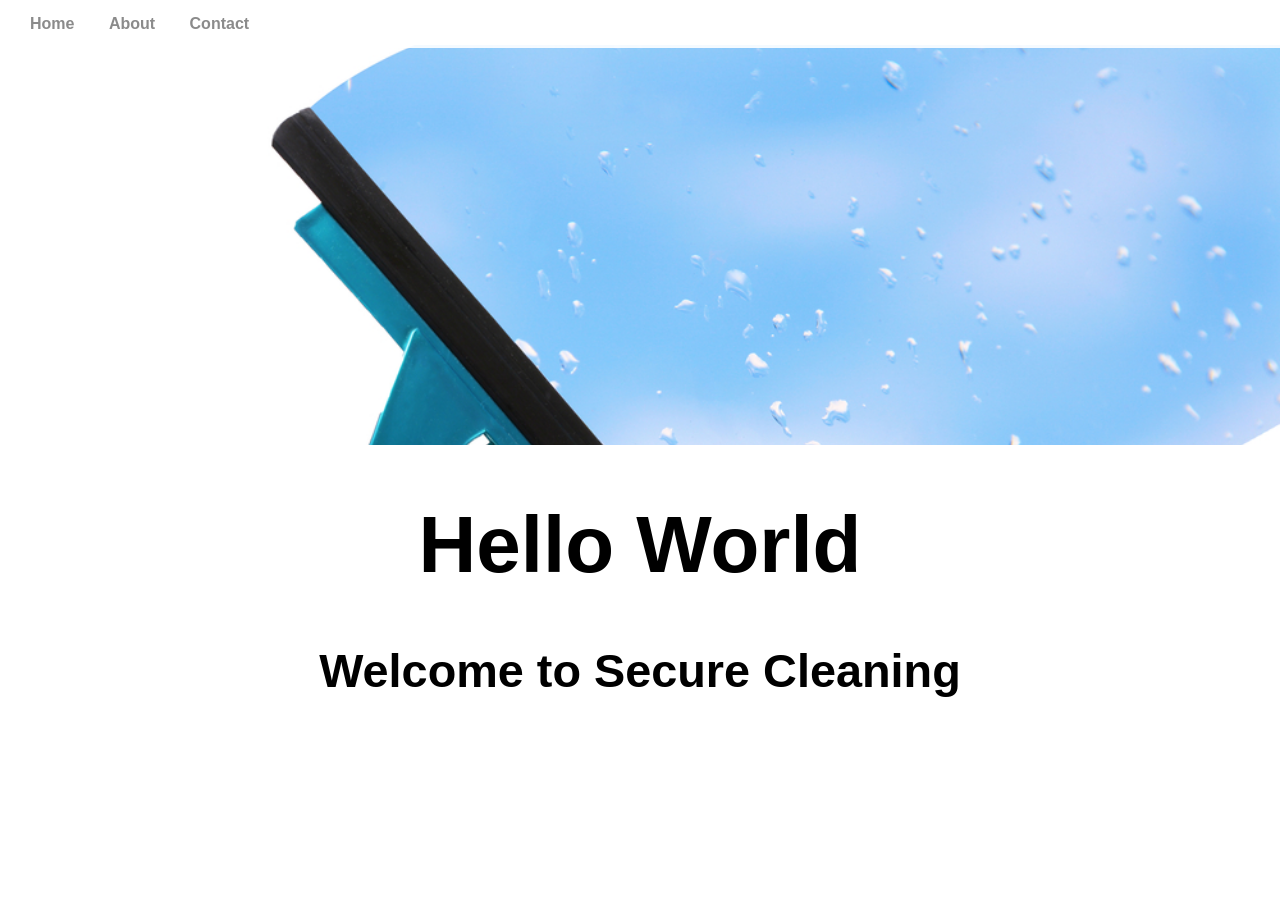
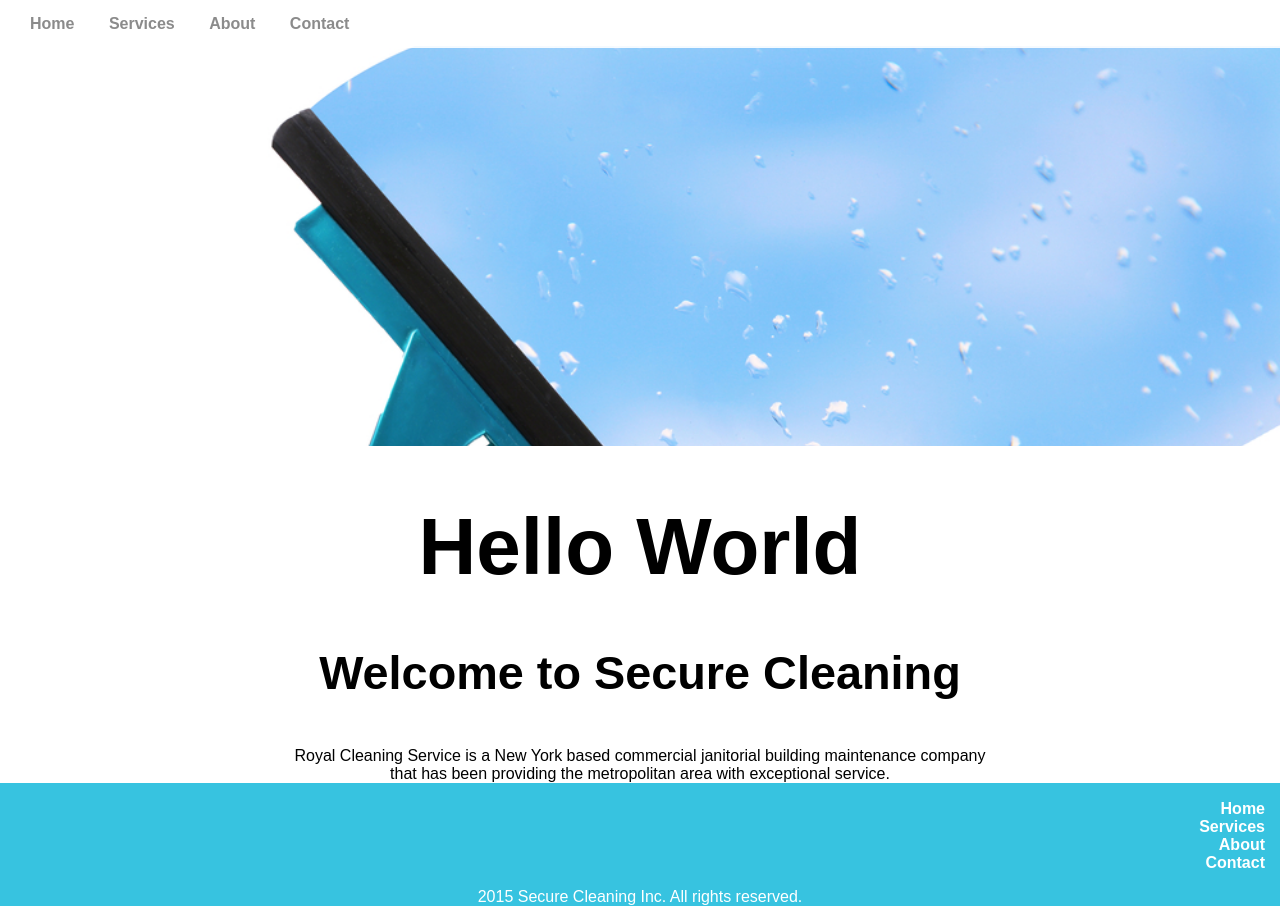
Before and after one commit to corasan/sample_website, a PHP site: page / in a window 1280 px wide. Before the commit the page ends 697 px from the top, so only its background shows below. Run offline with PHP 8.4, Linux system fonts and the light colour scheme.

Commit message:
Added a for and company about us.

```diff
--- a/css/my-style.css
+++ b/css/my-style.css
@@ -4,35 +4,42 @@
     top: 0;
 }
 
-ul {
+.nav ul {
     background-color: rgba(255, 255, 255, 0.9);
     padding: 15px;
     margin-top: 0px;
 }
 
-li {
+.nav li {
     list-style-type: none;
     display: inline;
     font-weight: bold;
 }
 
-a {
+.nav a {
     text-decoration: none;
     color: #8b8b8b;
     padding: 15px;
 }
 
-a:hover {
+.nav a:hover {
     color: #37c3e0;
     padding: 15px;
 }
 
 p {
-    width: 100px;
+    width: 700px;
+    margin: 0 auto;
+    text-align: center;
 }
 
 body {
-    padding-top: 45px;
+    padding-top: 46px;
+}
+
+.web-body {
+    background-color: white;
+    padding-top: 1px;
 }
 
 .welcome {
@@ -41,9 +48,32 @@ body {
     height: 400px;
     top: 0;
     text-align: center;
+    width: 100%;
 }
 
 .introduction {
     font-size: 40px;
     text-align: center;
 }
+
+.footer {
+    background-color: #37c3e0;
+    padding-top: 1px;
+}
+
+.footer li {
+    list-style-type: none;
+    font-weight: bold;
+    text-align: right;
+    margin: 0 auto;
+}
+
+.footer a {
+    text-decoration: none;
+    color: white;
+    padding: 15px;
+}
+
+.footer p {
+    color: white;
+}
--- a/index.html
+++ b/index.html
@@ -12,6 +12,7 @@
         <div class="nav">
             <ul>
                 <li><a href="#">Home</a></li>
+                <li><a href="#">Services</a></li>
                 <li><a href="#">About</a></li>
                 <li><a href="#">Contact</a></li>
             </ul>
@@ -20,9 +21,28 @@
         <div class="welcome">
         </div>
 
-        <div class="introduction">
-            <h1>Hello World</h1>
-            <h3>Welcome to Secure Cleaning</h3>
+        <div class="web-body">
+            <div class="introduction">
+                <h1>Hello World</h1>
+                <h3>Welcome to Secure Cleaning</h3>
+            </div>
+
+            <p>
+                Royal Cleaning Service is a New York based commercial janitorial building
+                maintenance company that has been providing the metropolitan area with
+                exceptional service.
+            </p>
+        </div>
+
+        <div class="footer">
+            <ul>
+                <li><a href="#">Home</a></li>
+                <li><a href="#">Services</a></li>
+                <li><a href="#">About</a></li>
+                <li><a href="#">Contact</a></li>
+            </ul>
+
+            <p>2015 Secure Cleaning Inc. All rights reserved.</p>
         </div>
     </body>
 </html>
```
